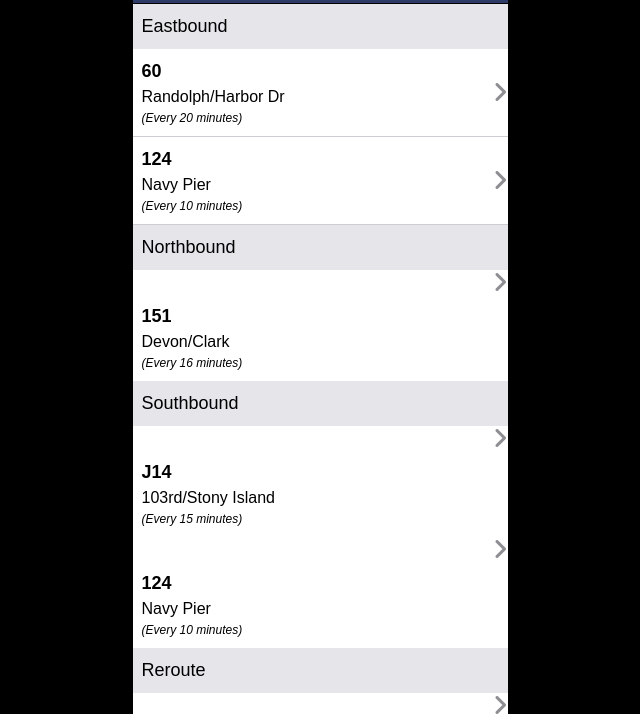
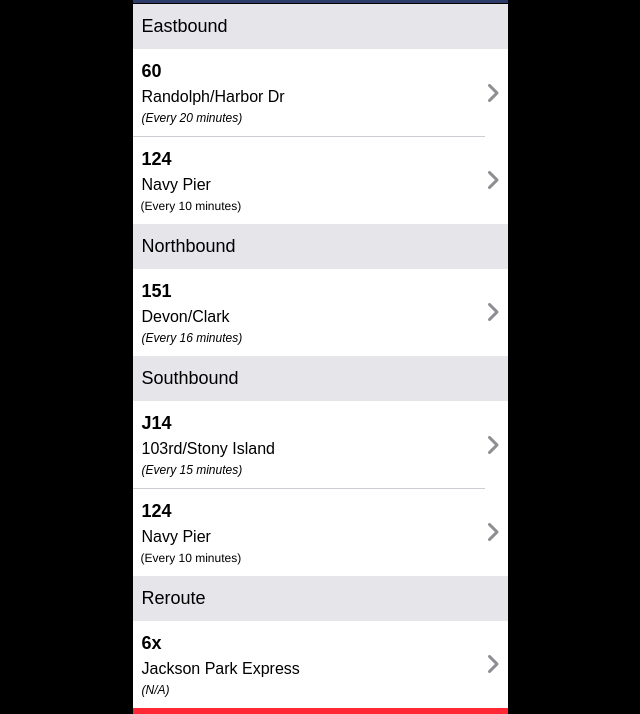
Before and after one commit to NariYA13/BusyBus, a plain HTML site: page index.html in a window 1280 px wide. Shown: the part 66-780 px from the top of the page, without its empty margins (320-960 px from the left). Drawn offline with Linux system fonts and the light colour scheme.

Commit message:
updated css and html for tech coach

```diff
--- a/index.html
+++ b/index.html
@@ -41,7 +41,9 @@
           <div class="info">
             <h2>124</h2>
             <h3>Navy Pier</h3>
+          <div class="noborder"
             <h4>(Every 10 minutes)</h4>
+          </div>
           </div>
         </div>
       </div>
@@ -75,7 +77,9 @@
           <div class="info">
             <h2>124</h2>
             <h3>Navy Pier</h3>
+          <div class="noborder"
             <h4>(Every 10 minutes)</h4>
+          </div>
           </div>
         </div>
       </div>
@@ -85,7 +89,7 @@
       <div class="BBReroute">
         <div class="BReroute">
           <i class="fa fa-angle-right fa-2x"></i>
-          <div class="content">
+          <div class="info">
             <h2>6x</h2>
             <h3>Jackson Park Express</h3>
             <h4>(N/A)</h4>
--- a/style.css
+++ b/style.css
@@ -49,30 +49,30 @@ nav {
 
 .BEastbound i {
   color: #8E8E93;
-  z-index: 1;
   text-align: right;
   display: block;
+  margin-right: 2%;
 }
 
 .BNorthbound i {
   color: #8E8E93;
-  z-index: 1;
   text-align: right;
   display: block;
+  margin-right: 2%;
 }
 
 .BSouthbound i {
   color: #8E8E93;
-  z-index: 1;
   text-align: right;
   display: block;
+  margin-right: 2%;
 }
 
 .BReroute i {
   color: #8E8E93;
-  z-index: 1;
   text-align: right;
   display: block;
+  margin-right: 2%;
 }
 
 .content h1 {
@@ -130,9 +130,8 @@ nav {
   font-size: 18px;
   width: 375px;
   height: 45px;
-  padding-top: 7px;
+  padding-top: 9px;
   padding-left: 9px;
-  padding-top: 10px;
 }
 
 .noservicecontent h1 {
@@ -162,10 +161,20 @@ nav {
   width: 100%;
 }
 
-.BEastbound {
+.BEastbound, .BNorthbound, .BSouthbound, .BReroute {
   display: flex;
   flex-direction: row-reverse;
   justify-content: center;
   align-items: center;
+}
+
+.BEastbound h4, .BSouthbound h4 {
+  padding-bottom: 9px;
   border-bottom: 1px solid #CDCED3;
 }
+
+.noborder {
+  border-bottom: hidden;
+  padding-left: 8px;
+  padding-bottom: 9px;
+}
```
